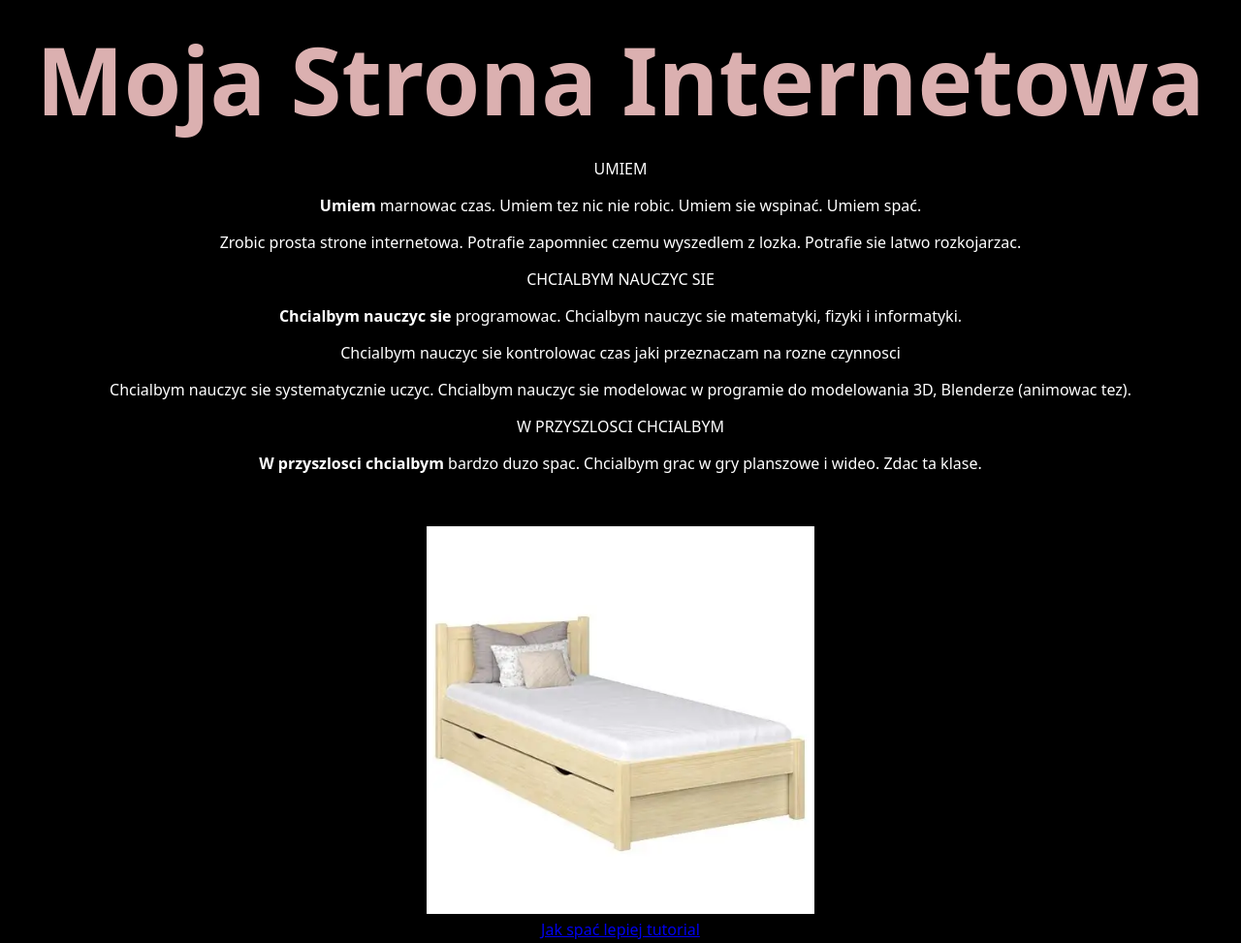
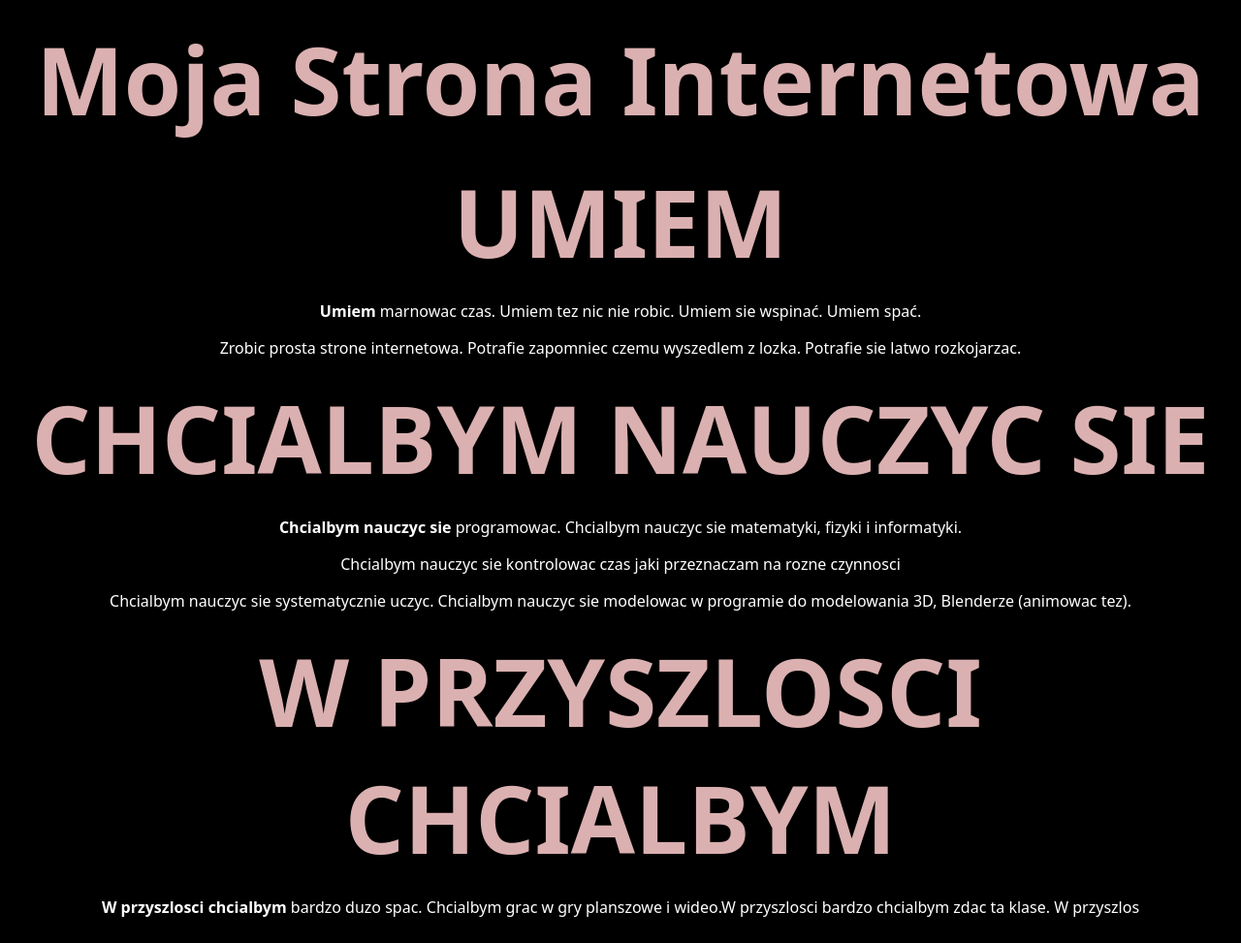
Before and after one commit to PuszkaZGroszkiem22/puszkazgroszkiem22.github.io, a plain HTML site: page index.html in a window 1280 px wide. Shown: the top 973 px of the page at 97% size. Drawn offline with Linux system fonts and the light colour scheme; a web font is replaced by a local one.

Commit message:
Update index.html

```diff
--- a/index.html
+++ b/index.html
@@ -12,12 +12,12 @@
 <body class="bitcount-grid-single-670">
     <div>
     <p><center><f><b><k>Moja Strona Internetowa</k></b></center></f></p>
-    <p><f><center>UMIEM</center></f></p>
+     <p><center><f><b><k>UMIEM</k></b></center></f></p>
     <p><b><g><center> Umiem</b> marnowac czas. Umiem tez nic nie robic. Umiem sie wspinać. Umiem spać.<p>Zrobic prosta strone internetowa. Potrafie zapomniec czemu wyszedlem z lozka. Potrafie sie latwo rozkojarzac.
-    <p><f><center>CHCIALBYM NAUCZYC SIE</center></f></p>
+     <p><center><f><b><k>CHCIALBYM NAUCZYC SIE</k></b></center></f></p>
     <p><b> Chcialbym nauczyc sie</b> programowac. Chcialbym nauczyc sie matematyki, fizyki i informatyki.</p><p> Chcialbym nauczyc sie kontrolowac czas jaki przeznaczam na rozne czynnosci</p> <p>Chcialbym nauczyc sie systematycznie uczyc. Chcialbym nauczyc sie modelowac w programie do modelowania 3D, Blenderze (animowac tez).</p>
-    <p><f><center>W PRZYSZLOSCI CHCIALBYM</center></f></p>
-    <p><b> W przyszlosci chcialbym</b> bardzo duzo spac. Chcialbym grac w gry planszowe i wideo. Zdac ta klase.</g></p></center></p>
+     <p><center><f><b><k>W PRZYSZLOSCI CHCIALBYM</k></b></center></f></p>
+    <p><b> W przyszlosci chcialbym</b> bardzo duzo spac. Chcialbym grac w gry planszowe i wideo.W przyszlosci bardzo chcialbym zdac ta klase. W przyszlos </g></p></center></p>
     <p><center><img></p>
     <img src="łóżko.webp" alt='' width=400 lenght=300>
     <center></center><a href="https://www.youtube.com/watch?v=dQw4w9WgXcQ&list=RDdQw4w9WgXcQ&start_radio=1">Jak spać lepiej tutorial</a>
```
